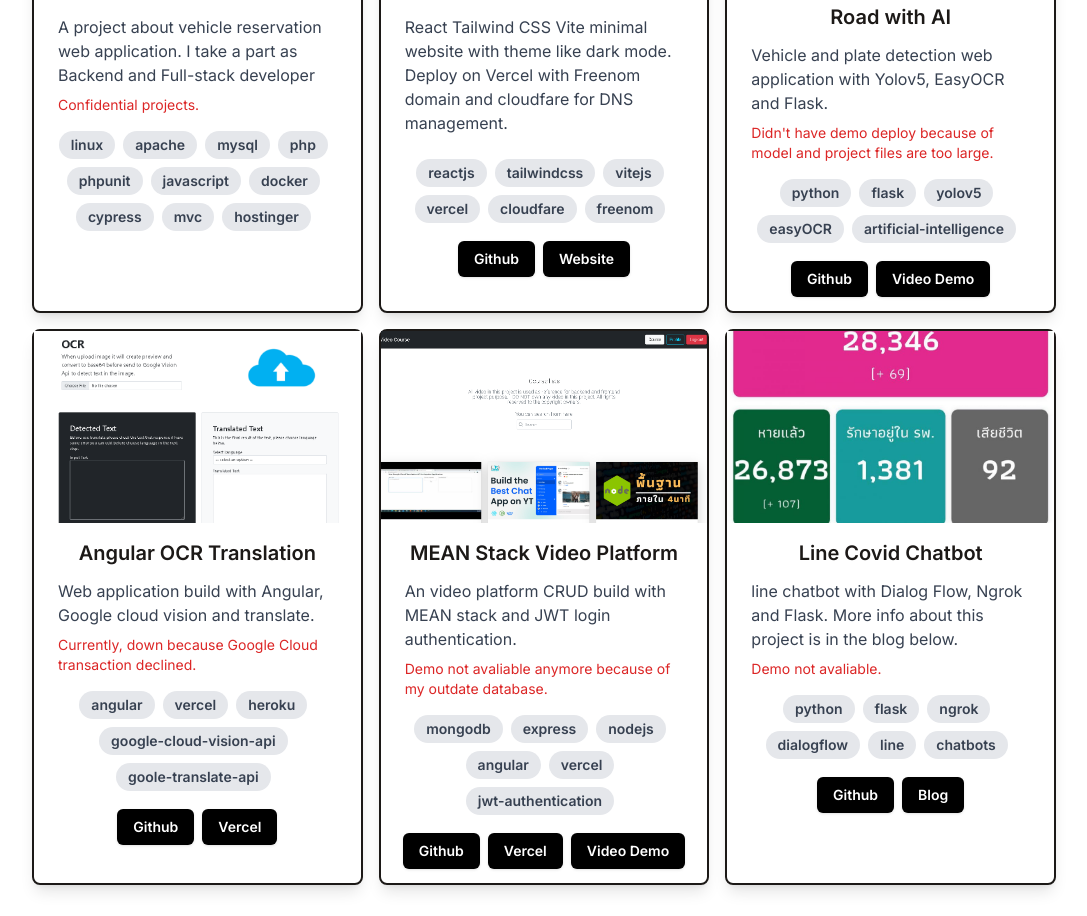
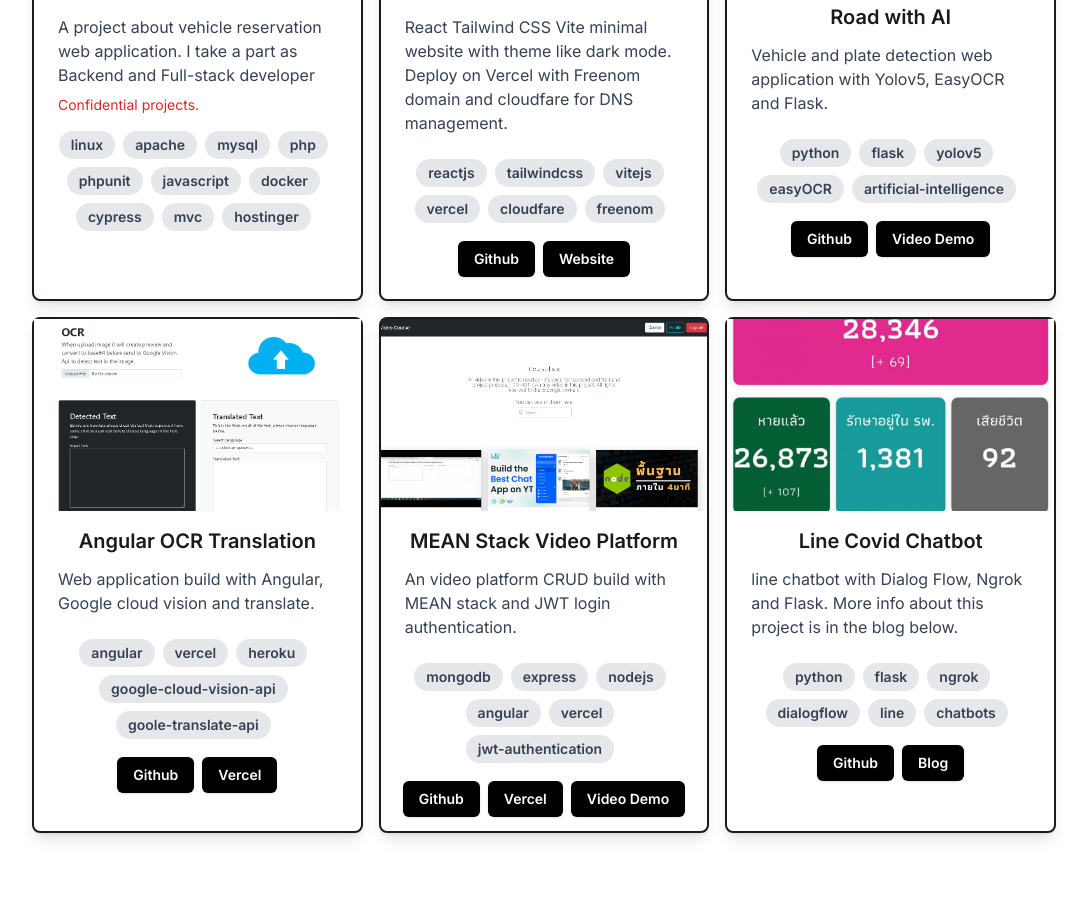
Before and after one commit to pnvttk/portfolio, a React (Vite) app: page / in a window 1280 px wide. Shown: the part 1020-1936 px from the top of the page, without its empty margins (96-1183 px from the left). Built offline with nearby package versions, Linux system fonts and the light colour scheme.

Commit message:
fix: remove note message

```diff
--- a/src/data/projects.js
+++ b/src/data/projects.js
@@ -24,7 +24,7 @@ export default [
         imgUrl: '/assets/projects_img/Vehicle_Characterization_on_Road_with_AI.png',
         desc: 'Vehicle and plate detection web application with Yolov5, EasyOCR and Flask.',
         stack: ['python', 'flask', 'yolov5', 'easyOCR', 'artificial-intelligence'],
-        note: "Didn't have demo deploy because of model and project files are too large.",
+        note: "",
         link: [
             { Github: 'https://github.com/pnvttk/Vehicle_Characterization_on_Road_with_AI' },
             { "Video Demo": 'https://www.youtube.com/watch?v=NaVDRdXCfqc' }
@@ -35,7 +35,7 @@ export default [
         desc: 'Web application build with Angular, Google cloud vision and translate.',
         imgUrl: '/assets/projects_img/angular_ocr_translation.png',
         stack: ['angular', 'vercel', 'heroku', 'google-cloud-vision-api', 'goole-translate-api'],
-        note: 'Currently, down because Google Cloud transaction declined.',
+        note: '',
         link: [
             { Github: 'https://github.com/pnvttk/Angular-OCR-Translation' },
             { Vercel: 'https://angular-ocr-translation.vercel.app/' }
@@ -46,7 +46,7 @@ export default [
         imgUrl: '/assets/projects_img/mean_video_platform.png',
         desc: 'An video platform CRUD build with MEAN stack and JWT login authentication.',
         stack: ['mongodb', 'express', 'nodejs', 'angular', 'vercel', 'jwt-authentication'],
-        note: 'Demo not avaliable anymore because of my outdate database.',
+        note: '',
         link: [
             { Github: 'https://github.com/pnvttk/Video-Platform-with-MEAN-Stack' },
             { Vercel: 'https://video-platform-with-mean-stack.vercel.app/' },
@@ -59,7 +59,7 @@ export default [
         imgUrl: '/assets/projects_img/line_covid_chatbot.jpg',
         desc: 'line chatbot with Dialog Flow, Ngrok and Flask. More info about this project is in the blog below.',
         stack: ['python', 'flask', 'ngrok', 'dialogflow', 'line', 'chatbots'],
-        note: "Demo not avaliable.",
+        note: "",
         link: [
             { Github: 'https://github.com/pnvttk/Line-Covid-Chatbot' },
             { Blog: 'https://www.paoschools.com/python-line-chatbot/' }
```
